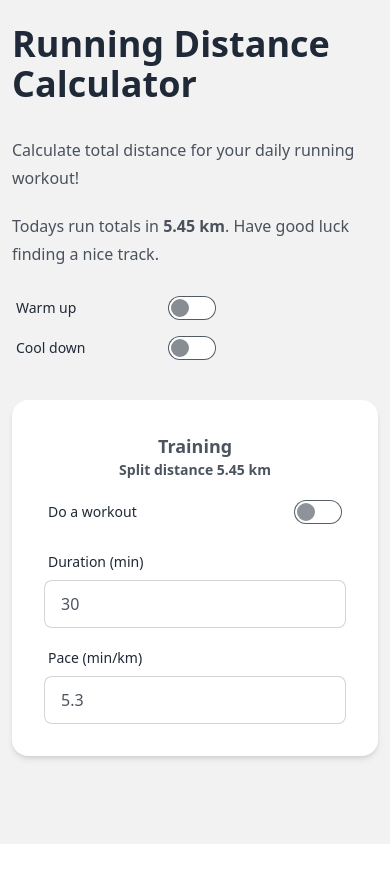
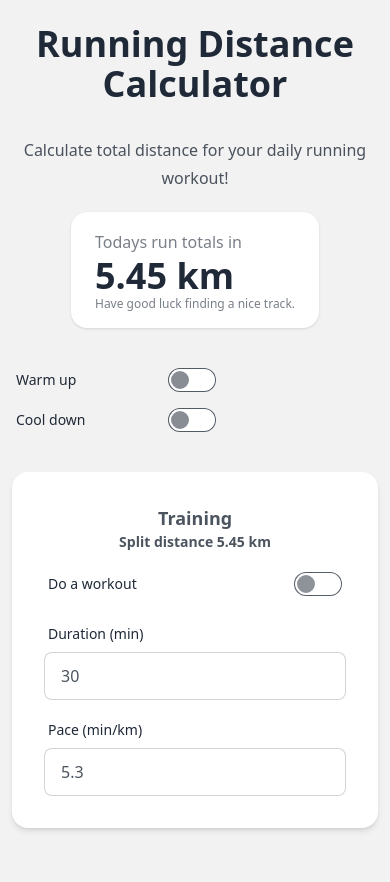
Before and after one commit to fabianschwab/runningCalculator, a SvelteKit app: page / in a window 390 px wide. Shown: the top 882 px of the page. Before the commit the page ends 844 px from the top, so only its background shows below. Built offline with nearby package versions, Linux system fonts and the light colour scheme.

Commit message:
design improvements

```diff
--- a/src/lib/components/PaceTime.svelte
+++ b/src/lib/components/PaceTime.svelte
@@ -1,5 +1,5 @@
 <script lang="ts">
-	import { onDestroy, onMount, type Snippet } from 'svelte';
+	import { onDestroy, type Snippet } from 'svelte';
 
 	let duration = $state(30);
 	let pace = $state(5.3);
--- a/src/routes/+page.svelte
+++ b/src/routes/+page.svelte
@@ -18,12 +18,17 @@
 	let totalDistance = $state(0);
 </script>
 
-<h1>Running Distance Calculator</h1>
-<p>Calculate total distance for your daily running workout!</p>
-<p>
-	Todays run totals in <span class="font-semibold">{totalDistance.toFixed(2)} km</span>. Have good
-	luck finding a nice track.
-</p>
+<h1 class="text-center md:text-left">Running Distance Calculator</h1>
+<p class="text-center md:text-left">Calculate total distance for your daily running workout!</p>
+<div class="mb-8 flex justify-center md:justify-start">
+	<div class="stats shadow">
+		<div class="stat">
+			<div class="stat-title">Todays run totals in</div>
+			<div class="stat-value">{totalDistance.toFixed(2)} km</div>
+			<div class="stat-desc">Have good luck finding a nice track.</div>
+		</div>
+	</div>
+</div>
 <div class="mb-8 flex flex-col">
 	<div class="form-control w-52">
 		<label class="label cursor-pointer">
```
